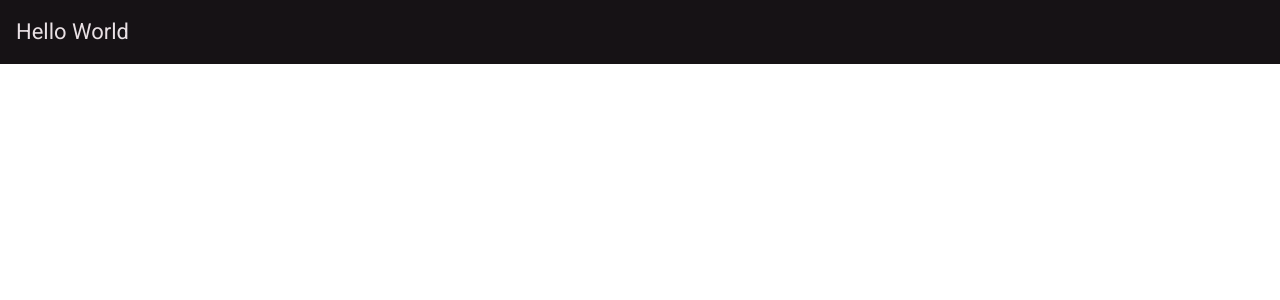
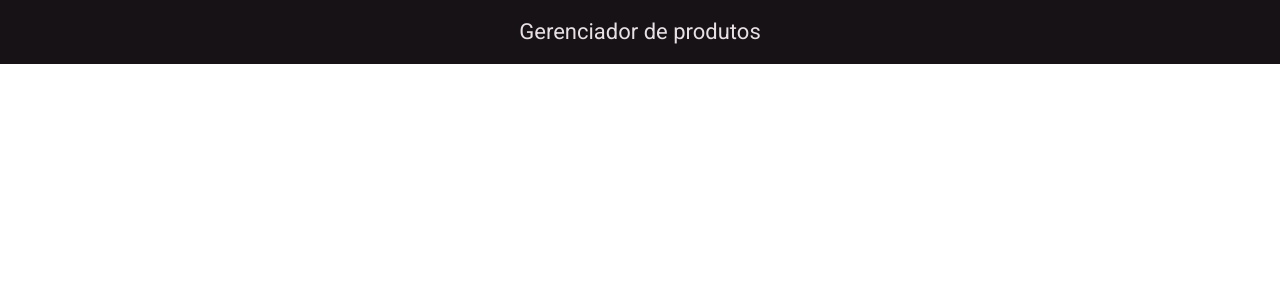
Before and after one commit to AndreFTeixeira7/loja-de-produtos, an Angular app: page / in a window 1280 px wide. Shown: the top 300 px of the page. Built offline with nearby package versions, Linux system fonts and the light colour scheme.

Commit message:
feat: adiciona classes css para centralizar conteúdo.

```diff
--- a/src/app/shared/components/header/header.component.html
+++ b/src/app/shared/components/header/header.component.html
@@ -1,4 +1,7 @@
 <mat-toolbar>
-    <p>Hello World</p>
-
+  <div class="container">
+    <div>
+      <div class="tittle">Gerenciador de produtos</div>
+    </div>
+  </div>
 </mat-toolbar>
--- a/src/app/shared/components/header/header.component.scss
+++ b/src/app/shared/components/header/header.component.scss
@@ -0,0 +1,3 @@
+.tittle{
+    text-align: center;
+}
--- a/src/styles.scss
+++ b/src/styles.scss
@@ -1,4 +1,21 @@
 /* You can add global styles to this file, and also import other style files */
 
-html, body { height: 100%; }
-body { margin: 0; font-family: Roboto, "Helvetica Neue", sans-serif; }
+html,
+body {
+  height: 100%;
+}
+body {
+  margin: 0;
+  font-family: Roboto, "Helvetica Neue", sans-serif;
+}
+
+.container {
+  display: flex;
+  justify-content: center;
+  width: 100%;
+}
+
+.content-container {
+  max-width: 748px;
+  width: 100%;
+}
```
